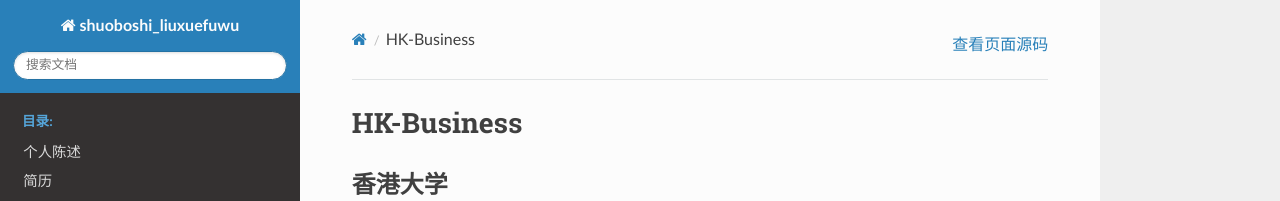
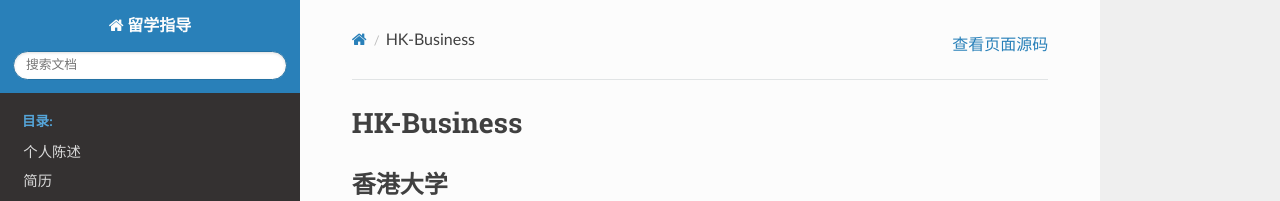
Before and after one commit to shuo1118/liuxue, a Sphinx documentation site: the page built from docs/source/HKB.rst, in a window 1280 px wide. Shown: the top 201 px of the page. Built offline with Sphinx 7.4.7 and the Read the Docs theme 2.0.0, drawn with Linux system fonts in a browser that asks for light colours; pages that are not in the unit, such as notebooks, are missing from menus.

Commit message:
Update conf.py

```diff
--- a/docs/source/conf.py
+++ b/docs/source/conf.py
@@ -6,9 +6,9 @@
 # -- Project information -----------------------------------------------------
 # https://www.sphinx-doc.org/en/master/usage/configuration.html#project-information
 
-project = 'shuoboshi_liuxuefuwu'
+project = '留学指导'
 copyright = '2023, shuo'
-author = 'shuo'
+author = '硕'
 release = '0.0.0'
 
 # -- General configuration ---------------------------------------------------
```
